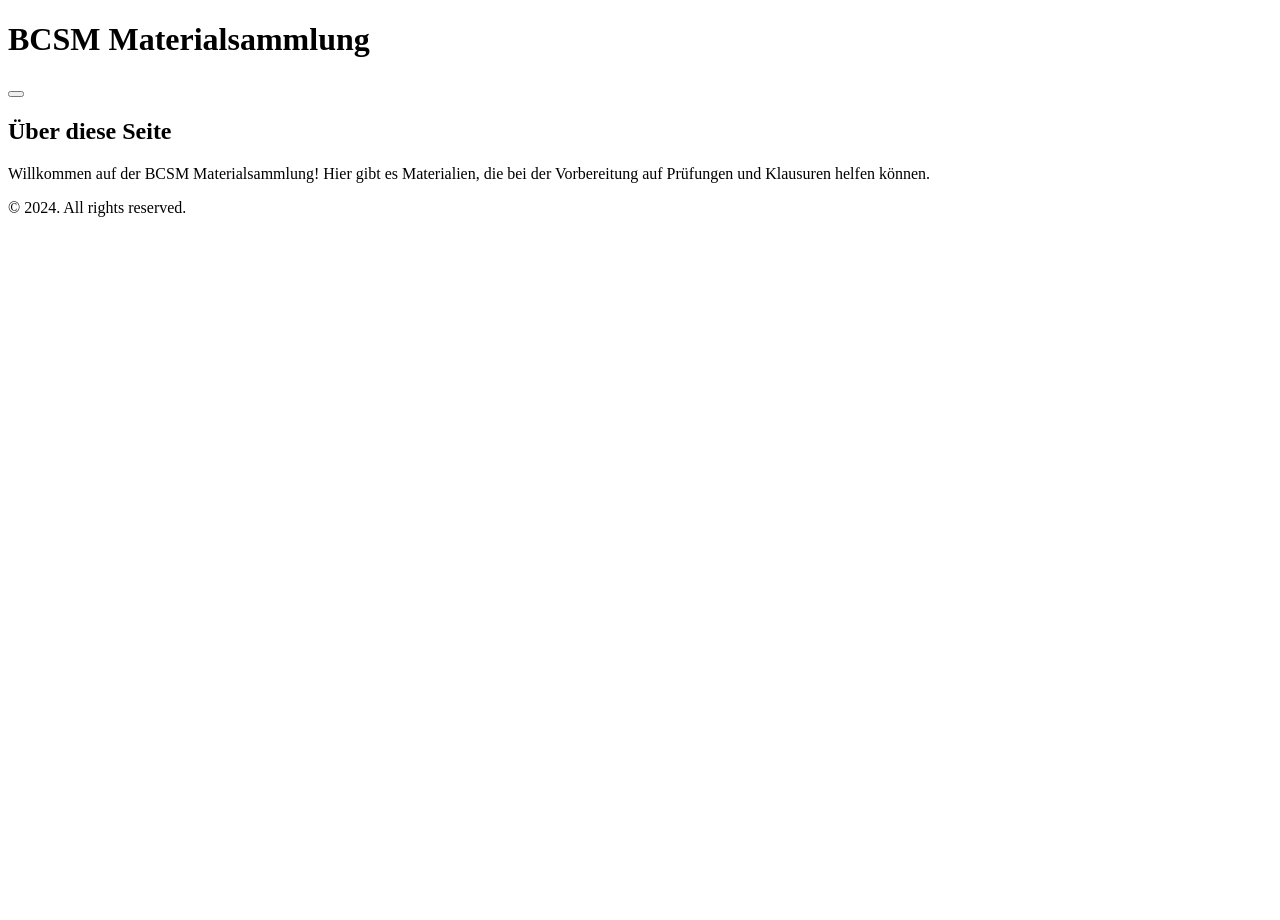
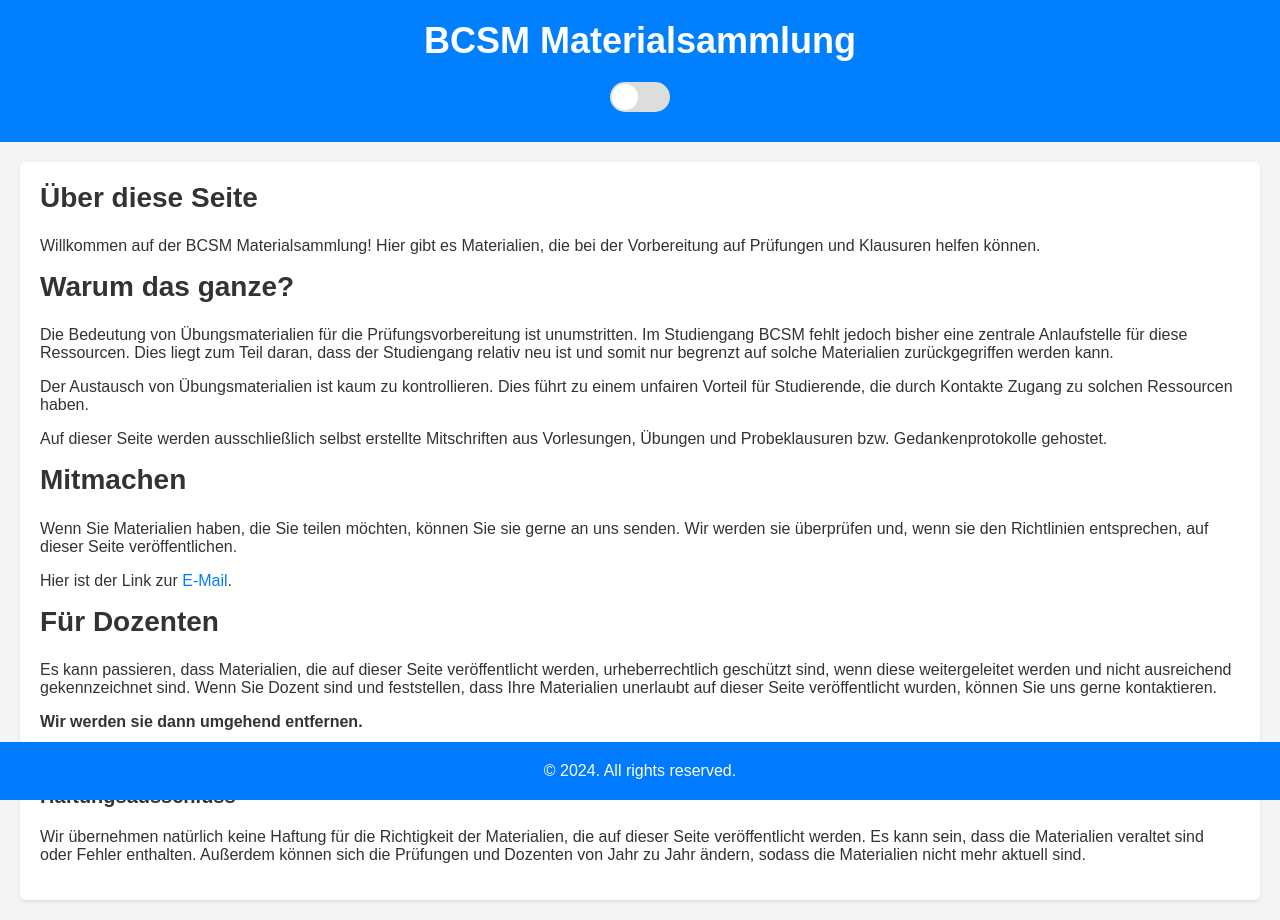
Before and after one commit to xniclaserdx/xniclaserdx.github.io, a plain HTML site: page index.html in a window 1280 px wide. Before the commit the page ends 800 px from the top, so only its background shows below. Drawn offline with Linux system fonts and the light colour scheme.

Commit message:
Update index.html

```diff
--- a/index.html
+++ b/index.html
@@ -5,7 +5,126 @@
     <meta name="viewport" content="width=device-width, initial-scale=1.0">
     <title>BCSM Materialsammlung</title>
     <style>
-        /* Your CSS styles here */
+        body {
+            font-family: Arial, sans-serif;
+            margin: 0;
+            padding: 0;
+            background-color: #f5f5f5;
+            color: #333;
+            transition: background-color 0.3s, color 0.3s;
+        }
+        header {
+            background-color: #007fff;
+            color: #fff;
+            padding: 20px;
+            text-align: center;
+            position: relative;
+            padding-bottom: 30px;
+        }
+        h1 {
+            margin: 0;
+            font-size: 36px;
+        }
+        .button-container {
+            display: flex;
+            justify-content: center;
+            align-items: center;
+            margin-top: 20px;
+        }
+        .slider-button {
+            background-color: #ddd;
+            border: none;
+            border-radius: 25px;
+            width: 60px;
+            height: 30px;
+            position: relative;
+            cursor: pointer;
+            outline: none;
+            transition: background-color 0.3s;
+        }
+        .slider-button::before {
+            content: "";
+            position: absolute;
+            width: 26px;
+            height: 26px;
+            border-radius: 50%;
+            background-color: white;
+            transition: transform 0.3s;
+            left: 2px;
+            top: 2px;
+        }
+        .slider-button.dark-mode::before {
+            transform: translateX(30px);
+        }
+        section {
+            margin: 20px;
+            padding: 20px;
+            background-color: #fff;
+            border-radius: 5px;
+            box-shadow: 0 2px 4px rgba(0, 0, 0, 0.1);
+        }
+        h2 {
+            margin-top: 0;
+            font-size: 28px;
+        }
+        h3 {
+            font-size: 20px;
+        }
+        ul {
+            list-style-type: none;
+            padding: 0;
+        }
+        li {
+            margin-bottom: 10px;
+        }
+        article {
+            margin-top: 20px;
+            padding: 10px 0;
+        }
+        footer {
+            background-color: #007bff;
+            color: #fff;
+            text-align: center;
+            padding: 20px 0;
+            position: fixed;
+            bottom: 0;
+            width: 100%;
+        }
+        footer p {
+            margin: 0;
+        }
+        a {
+            color: #007bff;
+            text-decoration: none;
+            transition: color 0.3s;
+        }
+        a:hover {
+            text-decoration: underline;
+        }
+        .dark-mode {
+            background-color: #333;
+            color: #f5f5f5;
+        }
+        .dark-mode header {
+            background-color: #005bb5;
+        }
+        .dark-mode footer {
+            background-color: #005bb5;
+        }
+        .dark-mode section {
+            background-color: #444;
+            color: #f5f5f5;
+        }
+        .dark-mode a {
+            color: #66b2ff;
+        }
+        /* Improved Slider Button */
+        .slider-button:focus::before {
+            box-shadow: 0 0 0 3px rgba(0, 123, 255, 0.3); /* Example focus style */
+        }
+        .slider-button:hover {
+            background-color: #ccc; /* Example hover style */
+        }
     </style>
 </head>
 <body>
@@ -22,7 +141,19 @@
         <ul id="semester-list">
             <!-- Semester links will be populated dynamically -->
         </ul>
-        <!-- Other content -->
+        <h2>Warum das ganze?</h2>
+        <p>Die Bedeutung von Übungsmaterialien für die Prüfungsvorbereitung ist unumstritten. Im Studiengang BCSM fehlt jedoch bisher eine zentrale Anlaufstelle für diese Ressourcen. Dies liegt zum Teil daran, dass der Studiengang relativ neu ist und somit nur begrenzt auf solche Materialien zurückgegriffen werden kann.</p>
+        <p>Der Austausch von Übungsmaterialien ist kaum zu kontrollieren. Dies führt zu einem unfairen Vorteil für Studierende, die durch Kontakte Zugang zu solchen Ressourcen haben.</p>
+        <p>Auf dieser Seite werden ausschließlich selbst erstellte Mitschriften aus Vorlesungen, Übungen und Probeklausuren bzw. Gedankenprotokolle gehostet.</p>
+        <h2>Mitmachen</h2>
+        <p>Wenn Sie Materialien haben, die Sie teilen möchten, können Sie sie gerne an uns senden. Wir werden sie überprüfen und, wenn sie den Richtlinien entsprechen, auf dieser Seite veröffentlichen.</p>
+        <p>Hier ist der Link zur <a href="mailto:bcsm-materialsammlung@tech.com">E-Mail</a>.</p>
+        <h2>Für Dozenten</h2>
+        <p>Es kann passieren, dass Materialien, die auf dieser Seite veröffentlicht werden, urheberrechtlich geschützt sind, wenn diese weitergeleitet werden und nicht ausreichend gekennzeichnet sind. Wenn Sie Dozent sind und feststellen, dass Ihre Materialien unerlaubt auf dieser Seite veröffentlicht wurden, können Sie uns gerne kontaktieren.</p>
+        <p><b>Wir werden sie dann umgehend entfernen.</b></p>
+        <p>Wenn Sie selbst Materialien haben, die gerne teilen möchten, freuen wir uns über eine Nachricht.</p>
+        <h3>Haftungsausschluss</h3>
+        <p>Wir übernehmen natürlich keine Haftung für die Richtigkeit der Materialien, die auf dieser Seite veröffentlicht werden. Es kann sein, dass die Materialien veraltet sind oder Fehler enthalten. Außerdem können sich die Prüfungen und Dozenten von Jahr zu Jahr ändern, sodass die Materialien nicht mehr aktuell sind.</p>
     </section>
 
     <!-- Template for course listings -->
@@ -53,7 +184,28 @@
                 { code: 'BCSM-205', materials: [] },
                 { code: 'BCSM-206', materials: [] }
             ],
-            // Add more semesters as needed
+            'lecture3': [
+                { code: 'BCSM-301', materials: [] },
+                { code: 'BCSM-302', materials: [] },
+                { code: 'BCSM-303', materials: [] },
+                { code: 'BCSM-304', materials: [] },
+                { code: 'BCSM-305', materials: [] }
+            ],
+            'lecture4': [
+                { code: 'BCSM-401', materials: [] },
+                { code: 'BCSM-402', materials: [] },
+                { code: 'BCSM-403', materials: [] },
+                { code: 'BCSM-404', materials: [] },
+                { code: 'BCSM-405', materials: [] }
+            ],
+
+            'lecture5': [
+                { code: 'BCSM-501', materials: [] },
+                { code: 'BCSM-502', materials: [] },
+                { code: 'BCSM-503', materials: [] },
+                { code: 'BCSM-504', materials: [] },
+                { code: 'BCSM-505', materials: [] }
+            ],
         };
 
         // Function to populate course listings
@@ -66,23 +218,23 @@
                 clone.querySelector('.course-code').textContent = course.code;
 
                 const ul = clone.querySelector('ul');
-                course.materials.forEach(material => {
-                    const li = document.createElement('li');
-                    const a = document.createElement('a');
-                    a.href = material.link; // Replace with actual link if needed
-                    a.textContent = material.name; // Replace with actual material name
-                    li.appendChild(a);
-                    ul.appendChild(li);
-                });
+                // Example materials - replace with actual data if available
+                ul.innerHTML = '<li><a href="#">Example Material</a></li>';
 
                 semesterSection.appendChild(clone);
             });
         }
 
-        // Example: Populate courses for each semester
+        // Populate courses for each semester
         populateCourses('lecture1');
         populateCourses('lecture2');
         // Add more populateCourses calls for other semesters as needed
+
+        // Function to toggle dark mode
+        function toggleDarkMode() {
+            const body = document.body;
+            body.classList.toggle('dark-mode');
+        }
     </script>
 
     <footer>
```
